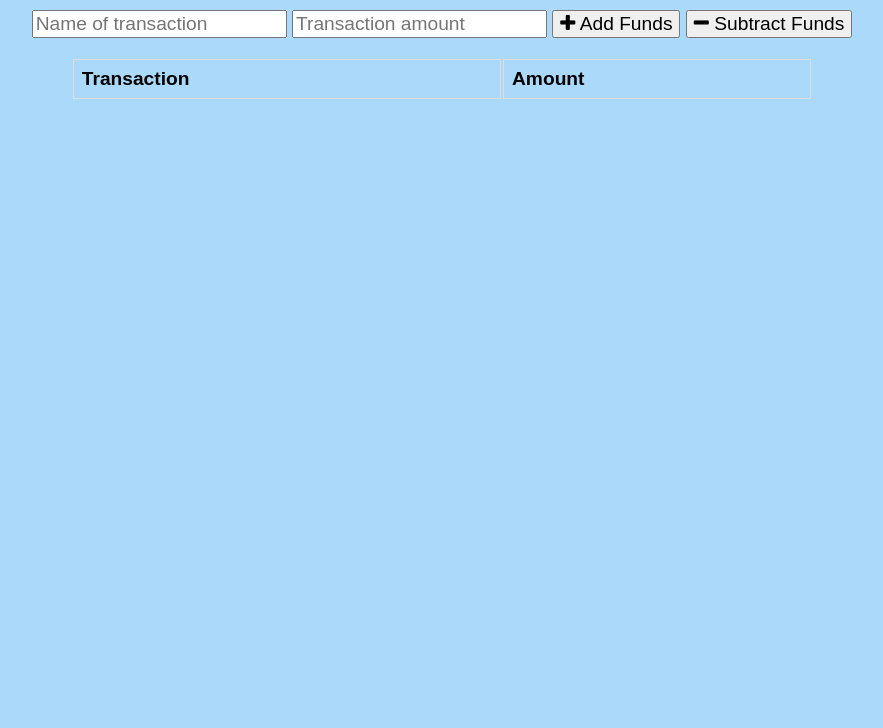
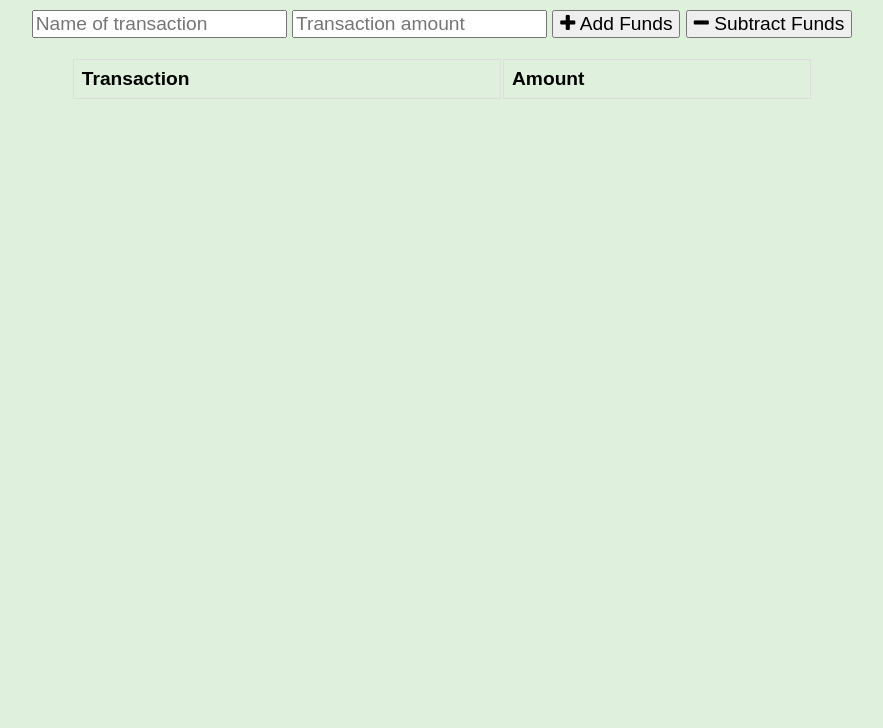
Before and after one commit to cheryld433/Offline-budget-tracker, a website: page public/index.html in a window 1280 px wide. Shown: the part 72-800 px from the top of the page, without its empty margins (198-1081 px from the left). Drawn offline with nearby package versions, Linux system fonts and the light colour scheme; no server answers.

Commit message:
added background color

```diff
--- a/public/assets/css/styles.css
+++ b/public/assets/css/styles.css
@@ -1,7 +1,7 @@
 body {
   font-size: 120%;
   font-family: Arial;
-  background-color:#abd9f9;
+  background-color: #dff0dd;
 }
 
 button, input {
```
